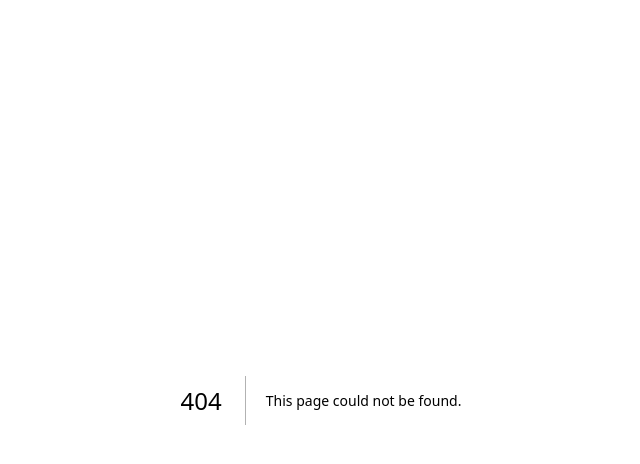
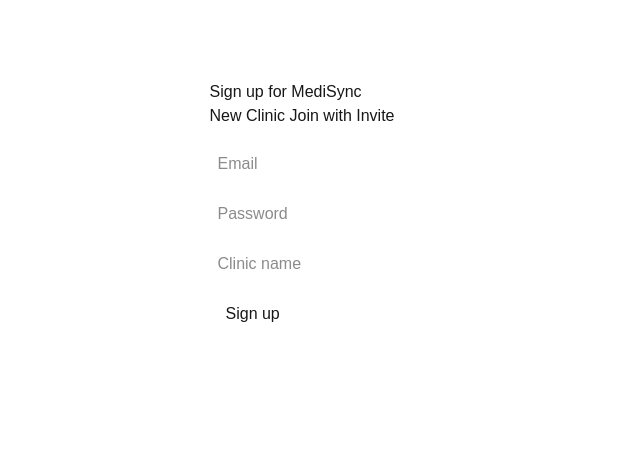
Before and after one commit to wajidtarar/medisync, a Next.js app: page /signup in a window 1280 px wide. Before the commit this address had no page. Shown: the top 464 px of the page, without its empty margins (319-959 px from the left). Built offline with nearby package versions, Linux system fonts and the light colour scheme; no server answers.

Commit message:
Add signup, tenant creation, and invite-based onboarding with explicit RLS grants

```diff
--- /dev/null
+++ b/app/api/join-clinic/route.ts
@@ -0,0 +1,39 @@
+import { createClient } from '@/lib/supabase/server'
+import { createAdminClient } from '@/lib/supabase/admin'
+import { NextResponse } from 'next/server'
+
+export async function POST(request: Request) {
+  const { inviteCode } = await request.json()
+
+  const supabase = await createClient()
+  const { data: { user } } = await supabase.auth.getUser()
+
+  if (!user) {
+    return NextResponse.json({ error: 'Not authenticated' }, { status: 401 })
+  }
+
+  const admin = createAdminClient()
+
+  const { data: invite, error: inviteError } = await admin
+    .from('invites')
+    .select('*')
+    .eq('code', inviteCode)
+    .eq('used', false)
+    .maybeSingle()
+
+  if (inviteError || !invite) {
+    return NextResponse.json({ error: 'Invalid or already-used invite code' }, { status: 400 })
+  }
+
+  const { error: profileError } = await admin
+    .from('profiles')
+    .insert({ id: user.id, tenant_id: invite.tenant_id, role: invite.role })
+
+  if (profileError) {
+    return NextResponse.json({ error: profileError.message }, { status: 500 })
+  }
+
+  await admin.from('invites').update({ used: true }).eq('id', invite.id)
+
+  return NextResponse.json({ success: true })
+}
--- /dev/null
+++ b/app/api/setup-clinic/route.ts
@@ -0,0 +1,47 @@
+import { createClient } from '@/lib/supabase/server'
+import { createAdminClient } from '@/lib/supabase/admin'
+import { NextResponse } from 'next/server'
+
+export async function POST(request: Request) {
+  const { clinicName } = await request.json()
+
+  const supabase = await createClient()
+  const { data: { user } } = await supabase.auth.getUser()
+
+  if (!user) {
+    return NextResponse.json({ error: 'Not authenticated' }, { status: 401 })
+  }
+
+  const admin = createAdminClient()
+
+  // Prevent a user who already has a profile from creating a second clinic
+  const { data: existingProfile } = await admin
+    .from('profiles')
+    .select('id')
+    .eq('id', user.id)
+    .maybeSingle()
+
+  if (existingProfile) {
+    return NextResponse.json({ error: 'You already belong to a clinic' }, { status: 400 })
+  }
+
+  const { data: tenant, error: tenantError } = await admin
+    .from('tenants')
+    .insert({ name: clinicName })
+    .select()
+    .single()
+
+  if (tenantError) {
+    return NextResponse.json({ error: tenantError.message }, { status: 500 })
+  }
+
+  const { error: profileError } = await admin
+    .from('profiles')
+    .insert({ id: user.id, tenant_id: tenant.id, role: 'admin' })
+
+  if (profileError) {
+    return NextResponse.json({ error: profileError.message }, { status: 500 })
+  }
+
+  return NextResponse.json({ success: true })
+}
--- /dev/null
+++ b/app/invites/new/page.tsx
@@ -0,0 +1,55 @@
+'use client'
+
+import { useState } from 'react'
+import { createClient } from '@/lib/supabase/client'
+
+export default function NewInvitePage() {
+  const [code, setCode] = useState('')
+  const [role, setRole] = useState('clinician')
+  const [error, setError] = useState('')
+  const [generatedCode, setGeneratedCode] = useState('')
+  const supabase = createClient()
+
+  async function handleCreate(e: React.FormEvent) {
+    e.preventDefault()
+    setError('')
+
+    const { data: { user } } = await supabase.auth.getUser()
+    if (!user) return
+
+    const { data: profile } = await supabase
+      .from('profiles').select('tenant_id, role').eq('id', user.id).single()
+
+    if (!profile) return
+
+    const newCode = code || Math.random().toString(36).substring(2, 10).toUpperCase()
+
+    const { error } = await supabase.from('invites').insert({
+      tenant_id: profile.tenant_id,
+      code: newCode,
+      role,
+      created_by: user.id,
+    })
+
+    if (error) {
+      setError(error.message)
+    } else {
+      setGeneratedCode(newCode)
+    }
+  }
+
+  return (
+    <div style={{ maxWidth: 400, margin: '80px auto' }}>
+      <h1>Invite a Teammate</h1>
+      <form onSubmit={handleCreate}>
+        <select value={role} onChange={(e) => setRole(e.target.value)} style={{ display: 'block', marginBottom: 10 }}>
+          <option value="clinician">Clinician</option>
+          <option value="admin">Admin</option>
+        </select>
+        {error && <p style={{ color: 'red' }}>{error}</p>}
+        <button type="submit" style={{ padding: '8px 16px' }}>Generate Invite Code</button>
+      </form>
+      {generatedCode && <p>Share this code: <strong>{generatedCode}</strong></p>}
+    </div>
+  )
+}
--- /dev/null
+++ b/app/signup/page.tsx
@@ -0,0 +1,82 @@
+'use client'
+
+import { useState } from 'react'
+import { createClient } from '@/lib/supabase/client'
+import { useRouter } from 'next/navigation'
+
+export default function SignupPage() {
+  const [mode, setMode] = useState<'new' | 'join'>('new')
+  const [email, setEmail] = useState('')
+  const [password, setPassword] = useState('')
+  const [clinicName, setClinicName] = useState('')
+  const [inviteCode, setInviteCode] = useState('')
+  const [error, setError] = useState('')
+  const router = useRouter()
+  const supabase = createClient()
+
+  async function handleSignup(e: React.FormEvent) {
+    e.preventDefault()
+    setError('')
+
+    const { error: signUpError } = await supabase.auth.signUp({ email, password })
+    if (signUpError) {
+      setError(signUpError.message)
+      return
+    }
+
+    const endpoint = mode === 'new' ? '/api/setup-clinic' : '/api/join-clinic'
+    const body = mode === 'new' ? { clinicName } : { inviteCode }
+
+    const res = await fetch(endpoint, {
+      method: 'POST',
+      headers: { 'Content-Type': 'application/json' },
+      body: JSON.stringify(body),
+    })
+    const result = await res.json()
+
+    if (!res.ok) {
+      setError(result.error)
+      return
+    }
+
+    router.push('/patients')
+    router.refresh()
+  }
+
+  return (
+    <div style={{ maxWidth: 400, margin: '80px auto' }}>
+      <h1>Sign up for MediSync</h1>
+      <div style={{ marginBottom: 16 }}>
+        <button onClick={() => setMode('new')} disabled={mode === 'new'}>New Clinic</button>{' '}
+        <button onClick={() => setMode('join')} disabled={mode === 'join'}>Join with Invite</button>
+      </div>
+      <form onSubmit={handleSignup}>
+        <input
+          type="email" placeholder="Email" value={email}
+          onChange={(e) => setEmail(e.target.value)}
+          style={{ display: 'block', width: '100%', marginBottom: 10, padding: 8 }}
+        />
+        <input
+          type="password" placeholder="Password" value={password}
+          onChange={(e) => setPassword(e.target.value)}
+          style={{ display: 'block', width: '100%', marginBottom: 10, padding: 8 }}
+        />
+        {mode === 'new' ? (
+          <input
+            placeholder="Clinic name" value={clinicName}
+            onChange={(e) => setClinicName(e.target.value)}
+            style={{ display: 'block', width: '100%', marginBottom: 10, padding: 8 }}
+          />
+        ) : (
+          <input
+            placeholder="Invite code" value={inviteCode}
+            onChange={(e) => setInviteCode(e.target.value)}
+            style={{ display: 'block', width: '100%', marginBottom: 10, padding: 8 }}
+          />
+        )}
+        {error && <p style={{ color: 'red' }}>{error}</p>}
+        <button type="submit" style={{ padding: '8px 16px' }}>Sign up</button>
+      </form>
+    </div>
+  )
+}
--- /dev/null
+++ b/lib/supabase/admin.ts
@@ -0,0 +1,8 @@
+import { createClient as createSupabaseClient } from '@supabase/supabase-js'
+
+export function createAdminClient() {
+  return createSupabaseClient(
+    process.env.NEXT_PUBLIC_SUPABASE_URL!,
+    process.env.SUPABASE_SERVICE_ROLE_KEY!
+  )
+}
```
